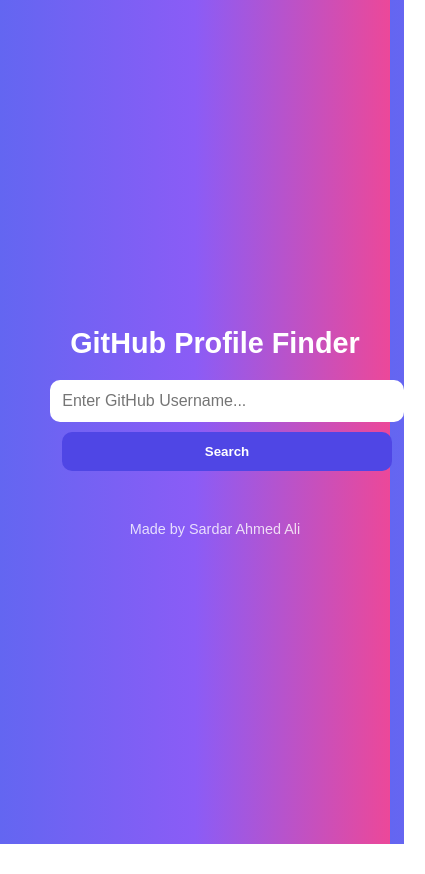
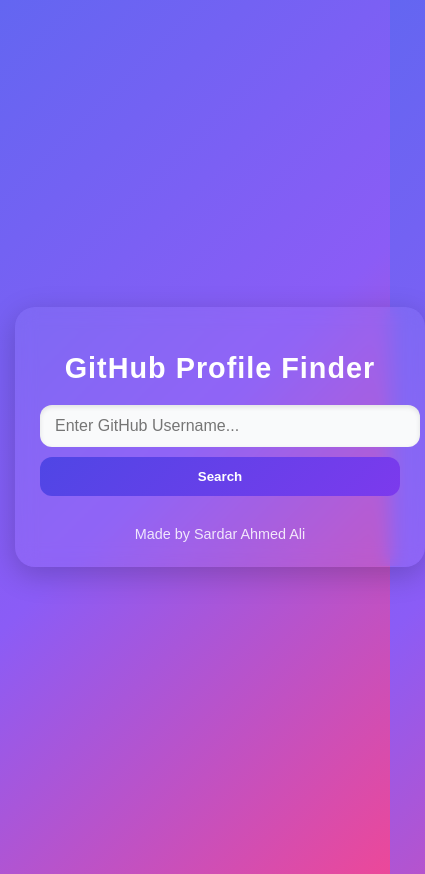
Before and after one commit to ahmedk786/githubfinder, a React (Vite) app: page / in a window 390 px wide. Shown: the whole page, 425 px wide, since content can reach past the window. Before the commit the page ends 844 px from the top, so only its background shows below. Built offline with nearby package versions, Linux system fonts and the light colour scheme.

Commit message:
Update App.css

```diff
--- a/src/App.css
+++ b/src/App.css
@@ -1,145 +1,169 @@
+/* 🌈 Global styles */
 body {
   margin: 0;
   font-family: "Poppins", sans-serif;
-  background: linear-gradient(to right, #6366f1, #8b5cf6, #ec4899);
-
-  /* ✅ Center content even on mobile */
-  height: 100dvh;
+  background: linear-gradient(135deg, #6366f1, #8b5cf6, #ec4899);
   display: flex;
   justify-content: center;
   align-items: center;
+  height: 100dvh; /* ✅ works on mobile too */
+  color: #333;
   text-align: center;
+  padding: 15px;
 }
 
+/* 📦 Container */
 .container {
   width: 100%;
   max-width: 700px;
-  padding: 20px;
+  padding: 25px;
   text-align: center;
-
-  /* ✅ Keep content centered inside */
-  display: flex;
-  flex-direction: column;
-  align-items: center;
-  justify-content: center;
+  background: rgba(255, 255, 255, 0.05);
+  border-radius: 20px;
+  backdrop-filter: blur(10px);
+  box-shadow: 0 8px 30px rgba(0, 0, 0, 0.2);
 }
 
+/* 🏷️ Title */
 .title {
-  font-size: 2.5rem;
+  font-size: 2.3rem;
   font-weight: 800;
-  color: white;
+  color: #fff;
   margin-bottom: 20px;
+  letter-spacing: 1px;
 }
 
+/* 🔍 Search Box */
 .search-box {
   display: flex;
   justify-content: center;
   margin-bottom: 20px;
-  flex-wrap: wrap; /* ✅ stacks properly on small screens */
-  width: 100%;
+  flex-wrap: wrap;
+  gap: 10px;
 }
 
 .search-box input {
   flex: 1;
-  max-width: 400px;
-  width: 100%;
-  padding: 12px;
+  min-width: 200px;
+  max-width: 350px;
+  padding: 12px 15px;
   border: none;
-  border-radius: 10px;
+  border-radius: 12px;
   outline: none;
   font-size: 1rem;
+  background: #f9fafb;
+  box-shadow: inset 0 2px 5px rgba(0, 0, 0, 0.1);
 }
 
 .search-box button {
-  padding: 12px 20px;
-  margin-left: 10px;
-  margin-top: 10px; /* ✅ for mobile stacking */
-  background: #4f46e5;
+  padding: 12px 22px;
+  background: linear-gradient(135deg, #4f46e5, #7c3aed);
   border: none;
-  border-radius: 10px;
+  border-radius: 12px;
   color: white;
   font-weight: bold;
   cursor: pointer;
-  transition: 0.3s;
+  transition: all 0.3s ease;
 }
 
 .search-box button:hover {
-  background: #3730a3;
+  background: linear-gradient(135deg, #3730a3, #5b21b6);
+  transform: scale(1.05);
 }
 
+/* ❌ Error Message */
 .error {
   color: #f87171;
   font-weight: bold;
+  margin-top: 10px;
 }
 
+/* 🪪 Profile Card */
 .profile-card {
   background: white;
   border-radius: 20px;
-  box-shadow: 0 6px 20px rgba(0, 0, 0, 0.2);
-  padding: 20px;
+  box-shadow: 0 8px 25px rgba(0, 0, 0, 0.15);
+  padding: 25px;
   display: flex;
+  flex-direction: row;
   gap: 20px;
   align-items: center;
   margin: 0 auto;
   max-width: 600px;
   text-align: left;
-  flex-wrap: wrap; /* ✅ adjusts for mobile */
-  justify-content: center;
+  transition: transform 0.3s ease, box-shadow 0.3s ease;
 }
 
+.profile-card:hover {
+  transform: translateY(-5px);
+  box-shadow: 0 12px 35px rgba(0, 0, 0, 0.25);
+}
+
+/* 👤 Profile Image */
 .profile-card img {
   width: 120px;
   height: 120px;
   border-radius: 50%;
   border: 4px solid #4f46e5;
+  object-fit: cover;
 }
 
+/* 📝 Profile Info */
 .username {
-  color: #6366f1;
-  font-weight: bold;
+  color: #4f46e5;
+  font-weight: 700;
+  font-size: 1.2rem;
 }
 
 .bio {
   margin: 10px 0;
   color: #555;
+  font-size: 0.95rem;
+  line-height: 1.4;
 }
 
+/* 📊 Stats */
 .stats {
   display: flex;
   gap: 15px;
   margin-top: 10px;
   flex-wrap: wrap;
-  justify-content: center;
 }
 
 .stats span {
   background: #eef2ff;
-  padding: 6px 12px;
+  padding: 6px 14px;
   border-radius: 20px;
   font-size: 0.9rem;
-  font-weight: 500;
+  font-weight: 600;
+  color: #4f46e5;
+  box-shadow: 0 2px 5px rgba(99, 102, 241, 0.2);
 }
 
+/* 🔗 Profile Link */
 .profile-link {
   display: inline-block;
   margin-top: 15px;
-  background: #4f46e5;
+  background: linear-gradient(135deg, #4f46e5, #7c3aed);
   color: white;
-  padding: 10px 20px;
+  padding: 10px 22px;
   border-radius: 12px;
   text-decoration: none;
-  transition: 0.3s;
+  font-weight: 600;
+  transition: all 0.3s ease;
 }
 
 .profile-link:hover {
-  background: #3730a3;
+  background: linear-gradient(135deg, #3730a3, #5b21b6);
+  transform: scale(1.05);
 }
 
+/* 📌 Footer */
 .footer {
   margin-top: 30px;
   color: white;
   font-size: 0.9rem;
-  opacity: 0.8;
+  opacity: 0.85;
 }
 
 /* 📱 Mobile Responsiveness */
@@ -150,21 +174,18 @@
 
   .search-box {
     flex-direction: column;
-    align-items: center;
+    align-items: stretch;
   }
 
-  .search-box input {
-    max-width: 100%;
-  }
-
+  .search-box input,
   .search-box button {
     width: 100%;
-    margin-left: 0;
   }
 
   .profile-card {
     flex-direction: column;
     text-align: center;
+    align-items: center;
   }
 
   .profile-card img {
@@ -188,11 +209,10 @@
 
   .stats span {
     font-size: 0.8rem;
-    padding: 5px 10px;
+    padding: 5px 12px;
   }
 
   .profile-link {
     width: 100%;
-    text-align: center;
   }
 }
```
